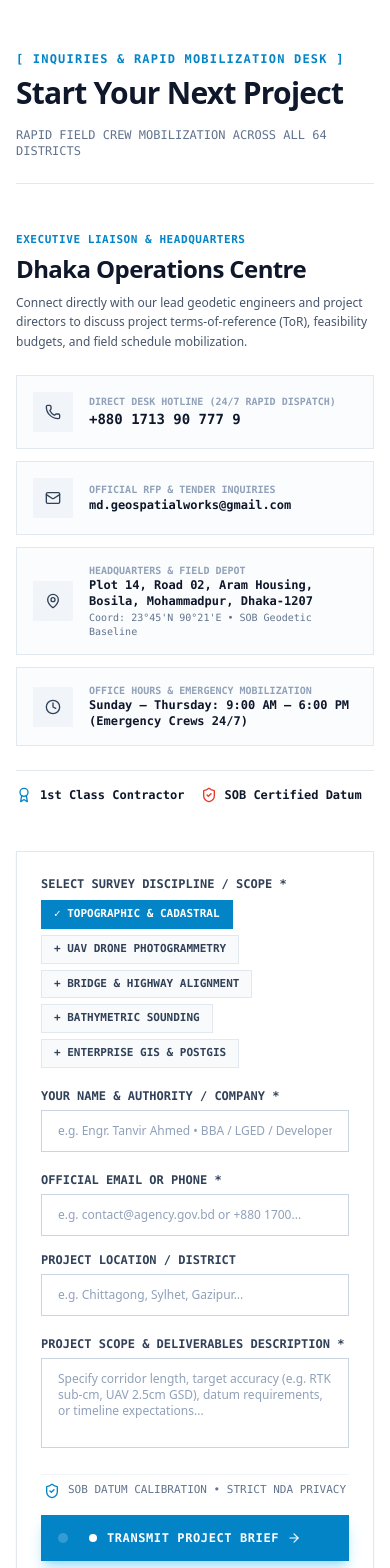
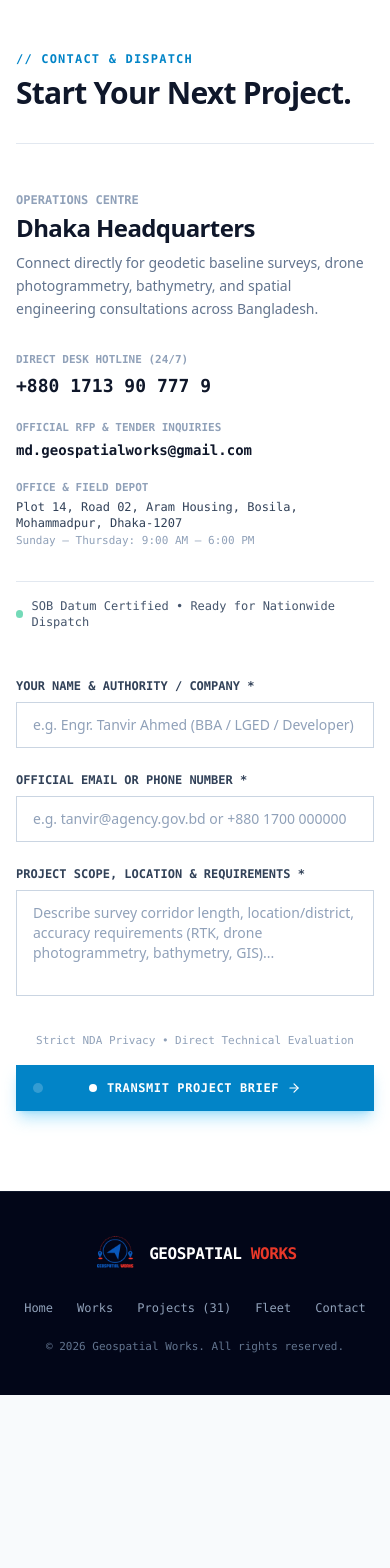
Before and after one commit to Mehedi7754/geospatial_portfolio, a Next.js app: page / in a window 390 px wide. Shown: the part 9600-11168 px from the top of the page. After the commit the page ends 10995 px from the top, so only its background shows below. Built offline with nearby package versions, Linux system fonts and the light colour scheme.

Commit message:
style: minimalist redesign for Contact section and 31 projects archive

```diff
--- a/components/ContactSection.tsx
+++ b/components/ContactSection.tsx
@@ -1,40 +1,18 @@
 "use client";
 
 import React, { useState } from "react";
-import { Phone, Mail, MapPin, CheckCircle2, ShieldCheck, Clock, Award, Send } from "lucide-react";
+import { ArrowRight, CheckCircle2 } from "lucide-react";
 import { AnimatedButton } from "@/components/AnimatedButton";
 
-const disciplines = [
-  "Topographic & Cadastral",
-  "UAV Drone Photogrammetry",
-  "Bridge & Highway Alignment",
-  "Bathymetric Sounding",
-  "Enterprise GIS & PostGIS",
-];
-
 export const ContactSection: React.FC = () => {
-  const [selectedDisciplines, setSelectedDisciplines] = useState<string[]>([
-    "Topographic & Cadastral",
-  ]);
   const [formData, setFormData] = useState({
     name: "",
     contact: "",
-    scope: "",
     message: "",
   });
 
   const [submitted, setSubmitted] = useState(false);
   const [loading, setLoading] = useState(false);
-
-  const toggleDiscipline = (disc: string) => {
-    setSelectedDisciplines((prev) =>
-      prev.includes(disc)
-        ? prev.length > 1
-          ? prev.filter((d) => d !== disc)
-          : prev
-        : [...prev, disc]
-    );
-  };
 
   const handleSubmit = (e: React.FormEvent) => {
     e.preventDefault();
@@ -42,145 +20,102 @@ export const ContactSection: React.FC = () => {
     setTimeout(() => {
       setLoading(false);
       setSubmitted(true);
-    }, 600);
+    }, 500);
   };
 
   return (
     <section id="contact" className="py-20 lg:py-28 bg-white border-t border-slate-200">
       <div className="max-w-[1360px] mx-auto px-4 sm:px-6 lg:px-8">
-        {/* Editorial Section Header */}
-        <div className="flex flex-col sm:flex-row sm:items-end justify-between gap-4 pb-6 mb-12 border-b border-slate-200">
-          <div>
+        {/* Minimal Section Header */}
+        <div className="pb-8 mb-12 border-b border-slate-200">
           <span className="text-xs font-mono font-bold uppercase tracking-widest text-[#0284c7] block mb-2">
-              [ INQUIRIES &amp; RAPID MOBILIZATION DESK ]
+            // CONTACT &amp; DISPATCH
           </span>
           <h2 className="text-3xl sm:text-5xl font-black text-[#0f172a] tracking-tight">
-              Start Your Next Project
+            Start Your Next Project.
           </h2>
         </div>
-          <span className="text-xs font-mono text-slate-500 self-start sm:self-end">
-            RAPID FIELD CREW MOBILIZATION ACROSS ALL 64 DISTRICTS
+
+        {/* 2-Column Minimal Flow: Pure Typography + Clean Minimal Form */}
+        <div className="grid grid-cols-1 lg:grid-cols-12 gap-12 lg:gap-16 items-start">
+          {/* Left Column (5 Cols): Clean Minimal Contact Details (No Heavy Boxes) */}
+          <div className="lg:col-span-5 space-y-8">
+            <div>
+              <span className="text-xs font-mono uppercase text-slate-400 font-bold block mb-1">
+                OPERATIONS CENTRE
               </span>
-        </div>
-
-        {/* 2-Column Professional Architecture */}
-        <div className="grid grid-cols-1 lg:grid-cols-12 gap-12 lg:gap-16 items-start">
-          {/* Left Column (5 Cols): Direct Operations Centre Details */}
-          <div className="lg:col-span-5 space-y-6">
-            <div>
-              <span className="text-[11px] font-mono font-bold uppercase tracking-wider text-[#0284c7] block mb-1">
-                EXECUTIVE LIAISON &amp; HEADQUARTERS
-              </span>
-              <h3 className="text-2xl font-black text-[#0f172a] tracking-tight">
-                Dhaka Operations Centre
+              <h3 className="text-2xl font-bold text-[#0f172a] tracking-tight mb-2">
+                Dhaka Headquarters
               </h3>
-              <p className="mt-2 text-xs sm:text-sm text-slate-600 leading-relaxed">
-                Connect directly with our lead geodetic engineers and project directors to discuss project terms-of-reference (ToR), feasibility budgets, and field schedule mobilization.
+              <p className="text-sm text-slate-500 leading-relaxed">
+                Connect directly for geodetic baseline surveys, drone photogrammetry, bathymetry, and spatial engineering consultations across Bangladesh.
               </p>
             </div>
 
-            <div className="space-y-3 font-mono text-xs">
-              {/* Direct Hotline Card */}
+            {/* Direct Links (Minimal Clean Typography) */}
+            <div className="space-y-5 text-sm">
+              <div>
+                <span className="text-[11px] font-mono uppercase text-slate-400 block font-bold mb-1">
+                  DIRECT DESK HOTLINE (24/7)
+                </span>
                 <a
                   href="tel:+8801713907779"
-                className="flex items-center gap-4 p-4 border border-slate-200 hover:border-[#0284c7] transition rounded-none group bg-slate-50/50 hover:bg-white"
+                  className="text-lg sm:text-xl font-bold text-[#0f172a] hover:text-[#0284c7] transition font-mono"
                 >
-                <div className="w-10 h-10 bg-slate-100 group-hover:bg-[#0284c7] text-slate-700 group-hover:text-white transition-colors flex items-center justify-center shrink-0 rounded-none">
-                  <Phone className="w-4 h-4" />
+                  +880 1713 90 777 9
+                </a>
               </div>
+
               <div>
-                  <span className="text-[10px] uppercase text-slate-400 block font-bold">
-                    DIRECT DESK HOTLINE (24/7 RAPID DISPATCH)
+                <span className="text-[11px] font-mono uppercase text-slate-400 block font-bold mb-1">
+                  OFFICIAL RFP &amp; TENDER INQUIRIES
                 </span>
-                  <span className="font-bold text-slate-900 group-hover:text-[#0284c7] transition text-sm">
-                    +880 1713 90 777 9
-                  </span>
-                </div>
-              </a>
-
-              {/* Official RFP & Tender Email */}
                 <a
                   href="mailto:md.geospatialworks@gmail.com"
-                className="flex items-center gap-4 p-4 border border-slate-200 hover:border-[#0284c7] transition rounded-none group bg-slate-50/50 hover:bg-white"
+                  className="text-sm sm:text-base font-bold text-[#0f172a] hover:text-[#0284c7] transition font-mono break-all"
                 >
-                <div className="w-10 h-10 bg-slate-100 group-hover:bg-[#0284c7] text-slate-700 group-hover:text-white transition-colors flex items-center justify-center shrink-0 rounded-none">
-                  <Mail className="w-4 h-4" />
+                  md.geospatialworks@gmail.com
+                </a>
               </div>
+
               <div>
-                  <span className="text-[10px] uppercase text-slate-400 block font-bold">
-                    OFFICIAL RFP &amp; TENDER INQUIRIES
+                <span className="text-[11px] font-mono uppercase text-slate-400 block font-bold mb-1">
+                  OFFICE &amp; FIELD DEPOT
                 </span>
-                  <span className="font-bold text-slate-900 group-hover:text-[#0284c7] transition text-xs break-all">
-                    md.geospatialworks@gmail.com
-                  </span>
-                </div>
-              </a>
-
-              {/* Office Location */}
-              <div className="flex items-center gap-4 p-4 border border-slate-200 rounded-none bg-slate-50/50">
-                <div className="w-10 h-10 bg-slate-100 text-slate-700 flex items-center justify-center shrink-0 rounded-none">
-                  <MapPin className="w-4 h-4" />
-                </div>
-                <div>
-                  <span className="text-[10px] uppercase text-slate-400 block font-bold">
-                    HEADQUARTERS &amp; FIELD DEPOT
-                  </span>
-                  <span className="font-bold text-slate-900 text-xs block">
+                <p className="text-xs sm:text-sm text-slate-700 font-mono">
                   Plot 14, Road 02, Aram Housing, Bosila, Mohammadpur, Dhaka-1207
-                  </span>
-                  <span className="text-[10px] text-slate-500 mt-0.5 block">
-                    Coord: 23°45&apos;N 90°21&apos;E • SOB Geodetic Baseline
+                </p>
+                <span className="text-[11px] font-mono text-slate-400 block mt-0.5">
+                  Sunday – Thursday: 9:00 AM – 6:00 PM
                 </span>
               </div>
             </div>
 
-              {/* Operational Hours */}
-              <div className="flex items-center gap-4 p-4 border border-slate-200 rounded-none bg-slate-50/50">
-                <div className="w-10 h-10 bg-slate-100 text-slate-700 flex items-center justify-center shrink-0 rounded-none">
-                  <Clock className="w-4 h-4" />
-                </div>
-                <div>
-                  <span className="text-[10px] uppercase text-slate-400 block font-bold">
-                    OFFICE HOURS &amp; EMERGENCY MOBILIZATION
-                  </span>
-                  <span className="font-bold text-slate-900 text-xs">
-                    Sunday – Thursday: 9:00 AM – 6:00 PM (Emergency Crews 24/7)
-                  </span>
-                </div>
+            {/* Minimal Status Indicator */}
+            <div className="pt-4 border-t border-slate-200 flex items-center gap-2 text-xs font-mono text-slate-600">
+              <span className="w-2 h-2 rounded-full bg-emerald-500 animate-pulse" />
+              <span>SOB Datum Certified • Ready for Nationwide Dispatch</span>
             </div>
           </div>
 
-            {/* Certification Trust Badges */}
-            <div className="pt-4 border-t border-slate-200 flex flex-wrap gap-4 text-xs font-mono text-slate-600">
-              <div className="flex items-center gap-2">
-                <Award className="w-4 h-4 text-[#0284c7]" />
-                <span className="font-bold text-slate-900">1st Class Contractor</span>
-              </div>
-              <div className="flex items-center gap-2">
-                <ShieldCheck className="w-4 h-4 text-[#ea3829]" />
-                <span className="font-bold text-slate-900">SOB Certified Datum</span>
-              </div>
-            </div>
-          </div>
-
-          {/* Right Column (7 Cols): Executive Project Brief & RFP Submission Form */}
+          {/* Right Column (7 Cols): Sleek Minimal Form (No Outer Container) */}
           <div className="lg:col-span-7">
             {submitted ? (
-              <div className="py-12 border border-slate-200 p-8 text-center space-y-4 rounded-none bg-slate-50/50">
+              <div className="py-12 border border-slate-200 p-8 text-center space-y-4 rounded-none">
                 <div className="w-12 h-12 bg-emerald-100 text-emerald-800 flex items-center justify-center mx-auto rounded-none">
                   <CheckCircle2 className="w-6 h-6" />
                 </div>
                 <h3 className="text-xl font-bold text-slate-900">
-                  Project Brief Transmitted Successfully
+                  Project Brief Received
                 </h3>
-                <p className="text-xs sm:text-sm text-slate-600 max-w-md mx-auto leading-relaxed">
-                  Our principal geodetic surveyor and engineering director will evaluate your scope requirements and respond within 2 business hours with technical notes and quotation.
+                <p className="text-xs sm:text-sm text-slate-600 max-w-md mx-auto">
+                  Our principal geodetic surveyor is reviewing your requirements. We will contact you within 2 business hours.
                 </p>
                 <button
                   type="button"
                   onClick={() => {
                     setSubmitted(false);
-                    setFormData({ name: "", contact: "", scope: "", message: "" });
+                    setFormData({ name: "", contact: "", message: "" });
                   }}
                   className="px-6 py-2.5 bg-slate-900 text-white text-xs font-mono font-bold hover:bg-[#0284c7] transition rounded-none uppercase cursor-pointer"
                 >
@@ -188,37 +123,9 @@ export const ContactSection: React.FC = () => {
                 </button>
               </div>
             ) : (
-              <form onSubmit={handleSubmit} className="space-y-5 bg-white border border-slate-200 p-6 sm:p-8 rounded-none shadow-xs">
-                {/* Service Discipline Selector Chips */}
+              <form onSubmit={handleSubmit} className="space-y-6">
                 <div>
                   <label className="text-xs font-mono font-bold text-slate-700 block mb-2 uppercase">
-                    Select Survey Discipline / Scope *
-                  </label>
-                  <div className="flex flex-wrap gap-1.5 font-mono text-xs">
-                    {disciplines.map((d) => {
-                      const isSelected = selectedDisciplines.includes(d);
-                      return (
-                        <button
-                          key={d}
-                          type="button"
-                          onClick={() => toggleDiscipline(d)}
-                          className={`px-3 py-1.5 text-[11px] font-bold uppercase transition rounded-none cursor-pointer border ${
-                            isSelected
-                              ? "bg-[#0284c7] text-white border-[#0284c7] shadow-xs"
-                              : "bg-slate-50 text-slate-700 border-slate-200 hover:border-slate-800"
-                          }`}
-                        >
-                          {isSelected ? "✓ " : "+ "}
-                          {d}
-                        </button>
-                      );
-                    })}
-                  </div>
-                </div>
-
-                {/* Authority & Name */}
-                <div>
-                  <label className="text-xs font-mono font-bold text-slate-700 block mb-1.5 uppercase">
                     Your Name &amp; Authority / Company *
                   </label>
                   <input
@@ -226,62 +133,43 @@ export const ContactSection: React.FC = () => {
                     required
                     value={formData.name}
                     onChange={(e) => setFormData({ ...formData, name: e.target.value })}
-                    placeholder="e.g. Engr. Tanvir Ahmed • BBA / LGED / Developer"
-                    className="w-full px-4 py-3 bg-white border border-slate-300 text-xs sm:text-sm text-slate-900 placeholder:text-slate-400 focus:outline-hidden focus:border-[#0284c7] transition rounded-none"
+                    placeholder="e.g. Engr. Tanvir Ahmed (BBA / LGED / Developer)"
+                    className="w-full px-4 py-3 bg-white border border-slate-300 text-sm text-slate-900 placeholder:text-slate-400 focus:outline-hidden focus:border-[#0284c7] transition rounded-none"
                   />
                 </div>
 
-                {/* Email / Phone & Project Location Scope */}
-                <div className="grid grid-cols-1 sm:grid-cols-2 gap-4">
                 <div>
-                    <label className="text-xs font-mono font-bold text-slate-700 block mb-1.5 uppercase">
-                      Official Email or Phone *
+                  <label className="text-xs font-mono font-bold text-slate-700 block mb-2 uppercase">
+                    Official Email or Phone Number *
                   </label>
                   <input
                     type="text"
                     required
                     value={formData.contact}
                     onChange={(e) => setFormData({ ...formData, contact: e.target.value })}
-                      placeholder="e.g. contact@agency.gov.bd or +880 1700..."
-                      className="w-full px-4 py-3 bg-white border border-slate-300 text-xs sm:text-sm text-slate-900 placeholder:text-slate-400 focus:outline-hidden focus:border-[#0284c7] transition rounded-none"
+                    placeholder="e.g. tanvir@agency.gov.bd or +880 1700 000000"
+                    className="w-full px-4 py-3 bg-white border border-slate-300 text-sm text-slate-900 placeholder:text-slate-400 focus:outline-hidden focus:border-[#0284c7] transition rounded-none"
                   />
                 </div>
 
                 <div>
-                    <label className="text-xs font-mono font-bold text-slate-700 block mb-1.5 uppercase">
-                      Project Location / District
-                    </label>
-                    <input
-                      type="text"
-                      value={formData.scope}
-                      onChange={(e) => setFormData({ ...formData, scope: e.target.value })}
-                      placeholder="e.g. Chittagong, Sylhet, Gazipur..."
-                      className="w-full px-4 py-3 bg-white border border-slate-300 text-xs sm:text-sm text-slate-900 placeholder:text-slate-400 focus:outline-hidden focus:border-[#0284c7] transition rounded-none"
-                    />
-                  </div>
-                </div>
-
-                {/* Terms of Reference Description */}
-                <div>
-                  <label className="text-xs font-mono font-bold text-slate-700 block mb-1.5 uppercase">
-                    Project Scope &amp; Deliverables Description *
+                  <label className="text-xs font-mono font-bold text-slate-700 block mb-2 uppercase">
+                    Project Scope, Location &amp; Requirements *
                   </label>
                   <textarea
                     required
                     rows={4}
                     value={formData.message}
                     onChange={(e) => setFormData({ ...formData, message: e.target.value })}
-                    placeholder="Specify corridor length, target accuracy (e.g. RTK sub-cm, UAV 2.5cm GSD), datum requirements, or timeline expectations..."
-                    className="w-full px-4 py-3 bg-white border border-slate-300 text-xs sm:text-sm text-slate-900 placeholder:text-slate-400 focus:outline-hidden focus:border-[#0284c7] transition rounded-none resize-none"
+                    placeholder="Describe survey corridor length, location/district, accuracy requirements (RTK, drone photogrammetry, bathymetry, GIS)..."
+                    className="w-full px-4 py-3 bg-white border border-slate-300 text-sm text-slate-900 placeholder:text-slate-400 focus:outline-hidden focus:border-[#0284c7] transition rounded-none resize-none"
                   />
                 </div>
 
-                {/* Submit Actions */}
-                <div className="pt-2 flex flex-col sm:flex-row items-center justify-between gap-4 font-mono text-xs border-t border-slate-100">
-                  <div className="flex items-center gap-2 text-slate-500 text-[11px]">
-                    <ShieldCheck className="w-4 h-4 text-[#0284c7]" />
-                    <span>SOB DATUM CALIBRATION • STRICT NDA PRIVACY</span>
-                  </div>
+                <div className="pt-2 flex flex-col sm:flex-row items-center justify-between gap-4 font-mono text-xs">
+                  <span className="text-slate-400 text-[11px]">
+                    Strict NDA Privacy &bull; Direct Technical Evaluation
+                  </span>
 
                   <AnimatedButton
                     type="submit"
@@ -289,7 +177,7 @@ export const ContactSection: React.FC = () => {
                     pulseDot={true}
                     className="w-full sm:w-auto text-xs"
                   >
-                    {loading ? "TRANSMITTING BRIEF..." : "TRANSMIT PROJECT BRIEF"}
+                    {loading ? "TRANSMITTING..." : "TRANSMIT PROJECT BRIEF"}
                   </AnimatedButton>
                 </div>
               </form>
```
Also changed, not shown: app/projects/page.tsx (+36 -54 lines). Lines whose indentation alone changed are shown as unchanged.
